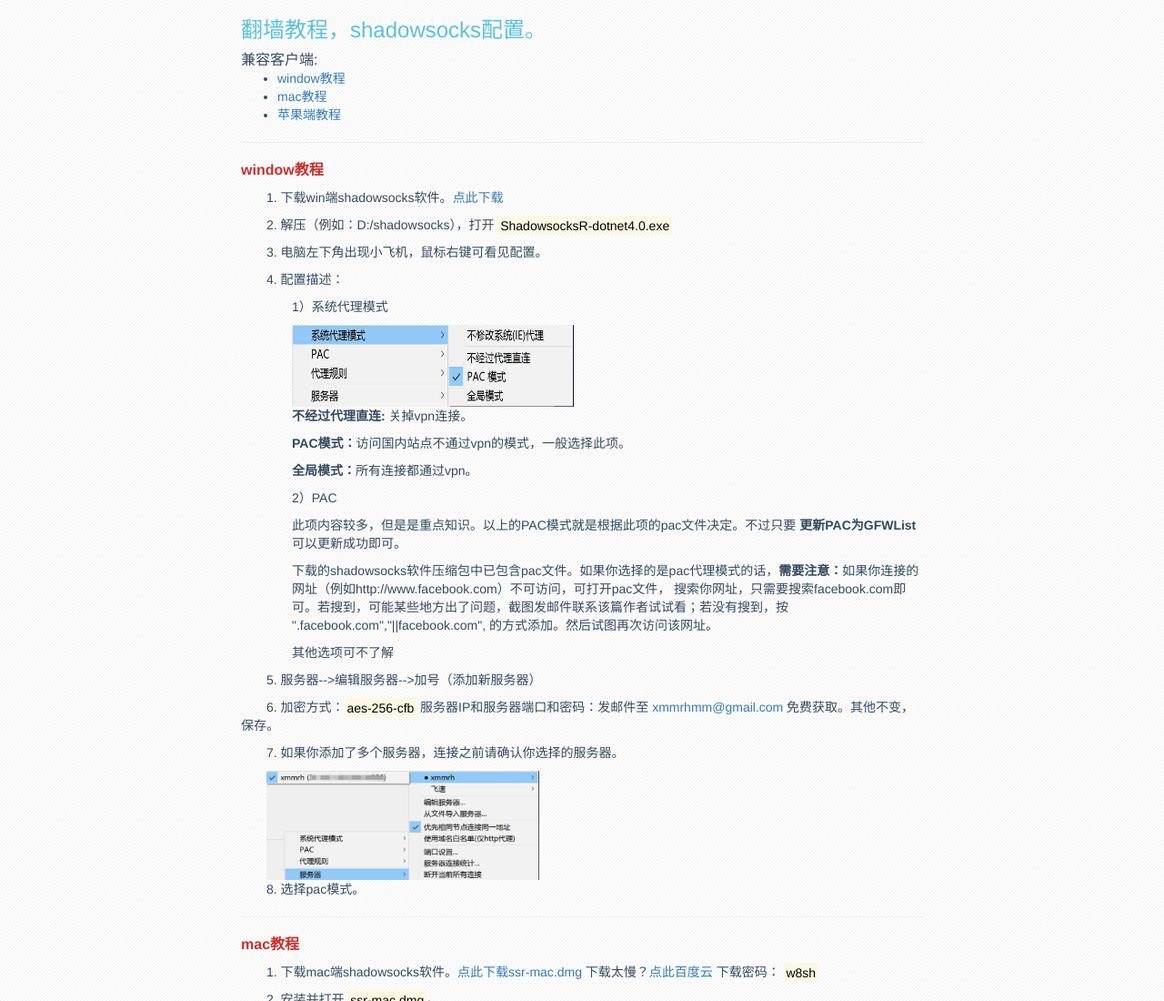
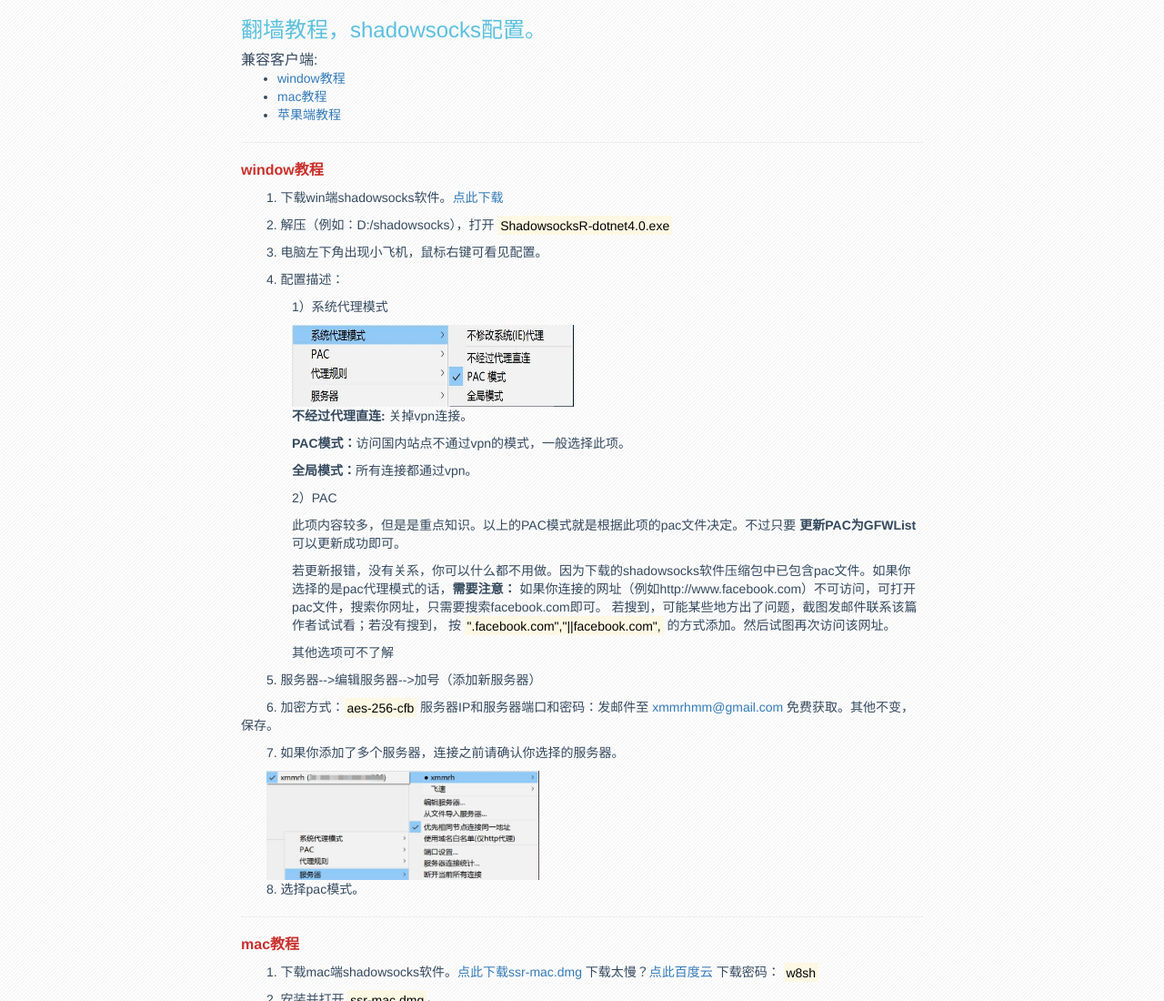
Before and after one commit to lovevl/ss, a plain HTML site: page index.html in a window 1280 px wide. Shown: the top 1100 px of the page at 91% size. Drawn offline with nearby package versions, Linux system fonts and the light colour scheme.

Commit message:
new file

```diff
--- a/index.html
+++ b/index.html
@@ -39,8 +39,10 @@
                     </div>
                     <p>2）PAC</p>
                         <p>此项内容较多，但是是重点知识。以上的PAC模式就是根据此项的pac文件决定。不过只要 <strong>更新PAC为GFWList</strong> 可以更新成功即可。</p>
-                    <p>下载的shadowsocks软件压缩包中已包含pac文件。如果你选择的是pac代理模式的话，<strong>需要注意：</strong>如果你连接的网址（例如http://www.facebook.com）不可访问，可打开pac文件，
-                        搜索你网址，只需要搜索facebook.com即可。若搜到，可能某些地方出了问题，截图发邮件联系该篇作者试试看；若没有搜到，按 ".facebook.com","||facebook.com", 的方式添加。然后试图再次访问该网址。
+                        <p>若更新报错，没有关系，你可以什么都不用做。因为下载的shadowsocks软件压缩包中已包含pac文件。如果你选择的是pac代理模式的话，<strong>需要注意：</strong>
+                            如果你连接的网址（例如http://www.facebook.com）不可访问，可打开pac文件，搜索你网址，只需要搜索facebook.com即可。
+                            若搜到，可能某些地方出了问题，截图发邮件联系该篇作者试试看；若没有搜到，
+                            按 <mark>".facebook.com","||facebook.com",</mark> 的方式添加。然后试图再次访问该网址。 </p>
                     <!--  <p>如果更新不成功，提示错误。<a href="http://ss.immrh.cn/ss/pac.txt" target="_blank">点此</a>打开pac文件，全选复制，新建pac.txt文件，粘贴保存。
                             或者<a href="https://pan.baidu.com/s/1i4Jn7WL" target="_blank">点此</a>直接下载pac.txt文件。密码：<mark>4gtk</mark>
                             将此文件放至与该文件同级的文件夹。（例如：D:/shadowsocks）。即可。</p>  -->
```
